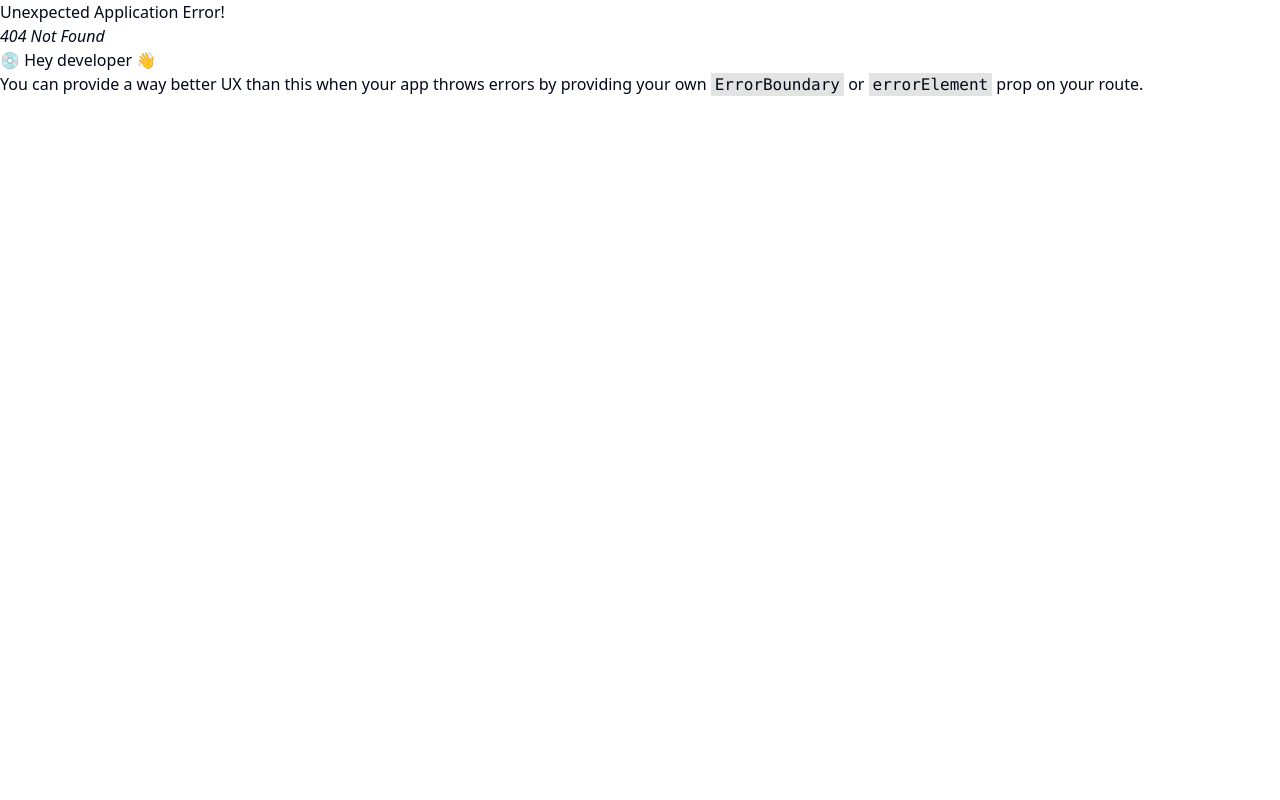
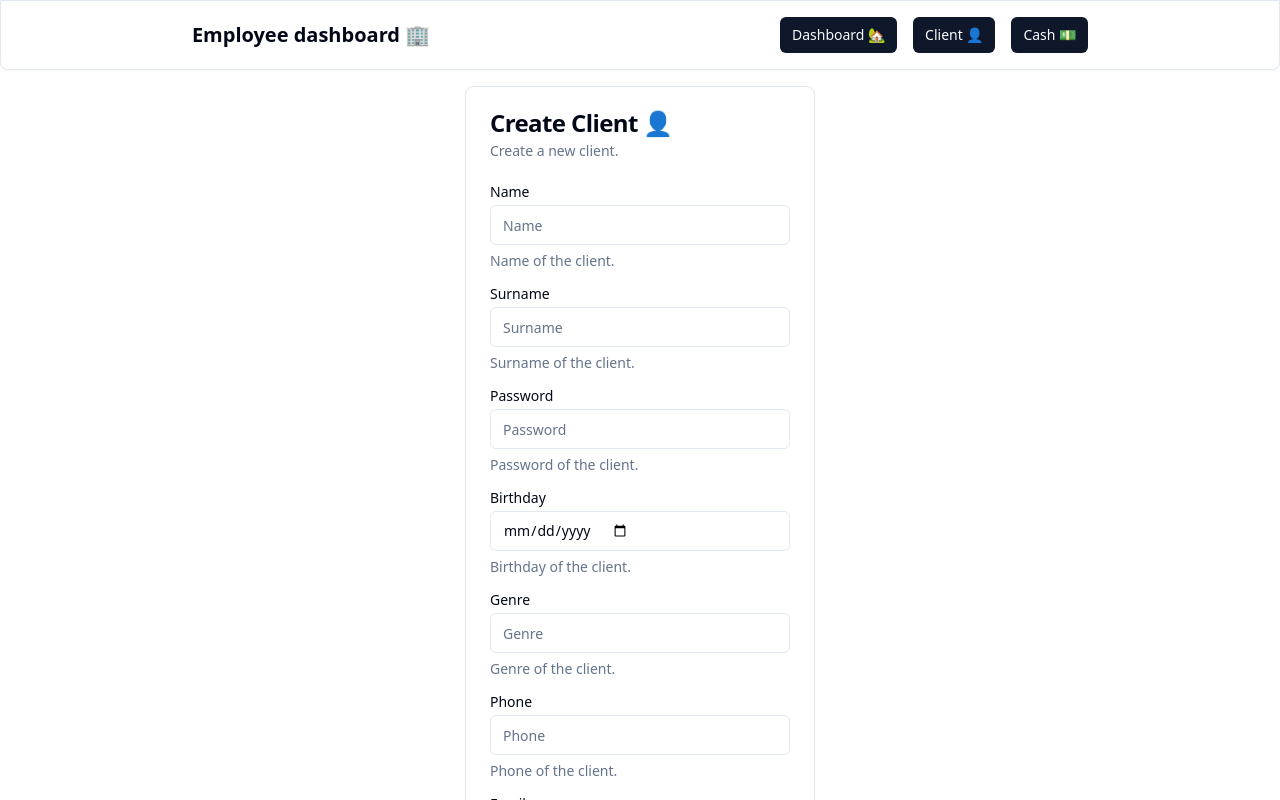
Before and after one commit to chamale-rac/fraud-detection, a React (Vite) app in the folder web/: page /employee/client in a window 1280 px wide. Before the commit this address had no page. Shown: the top 800 px of the page. Built offline with nearby package versions, Linux system fonts and the light colour scheme.

Commit message:
dashboards

```diff
--- /dev/null
+++ b/web/src/pages/Admin.tsx
@@ -0,0 +1,26 @@
+import { Link, Outlet } from "react-router-dom"
+
+import { buttonVariants } from "@/components/ui/button"
+
+export default function Admin() {
+  return (
+    <article>
+      <header className="flex h-fit w-full justify-around p-[1rem] border-gray border shadow-sm rounded-br-lg rounded-bl-lg">
+        <h1 className="font-bold text-[1.25rem] my-auto">Admin dashboard 🪪</h1>
+        <ul className="flex gap-[1rem]">
+          <li>
+            <Link
+              to="dashboard"
+              className={buttonVariants({
+                size: "sm",
+              })}
+            >
+              Dashboard 🏡
+            </Link>
+          </li>
+        </ul>
+      </header>
+      <Outlet />
+    </article>
+  )
+}
--- /dev/null
+++ b/web/src/pages/Client.tsx
@@ -0,0 +1,48 @@
+import { Link, Outlet } from "react-router-dom"
+
+import { buttonVariants } from "@/components/ui/button"
+
+export default function Client() {
+  return (
+    <article>
+      <header className="flex h-fit w-full justify-around p-[1rem] border-gray border shadow-sm rounded-br-lg rounded-bl-lg">
+        <h1 className="font-bold text-[1.25rem] my-auto">
+          Client Dashboard 👤
+        </h1>
+        <ul className="flex gap-[1rem]">
+          <li>
+            <Link
+              to="dashboard"
+              className={buttonVariants({
+                size: "sm",
+              })}
+            >
+              Dashboard 🏡
+            </Link>
+          </li>
+          <li>
+            <Link
+              to="account"
+              className={buttonVariants({
+                size: "sm",
+              })}
+            >
+              Account 💳
+            </Link>
+          </li>
+          <li>
+            <Link
+              to="transaction"
+              className={buttonVariants({
+                size: "sm",
+              })}
+            >
+              Transaction 💸
+            </Link>
+          </li>
+        </ul>
+      </header>
+      <Outlet />
+    </article>
+  )
+}
--- a/web/src/pages/CreateClient.tsx
+++ b/web/src/pages/CreateClient.tsx
@@ -195,10 +195,10 @@ export default function CreateClient() {
   }
 
   return (
-    <article className="flex flex-row items-center justify-center min-h-screen">
+    <article className="flex flex-row items-center justify-center min-h-screen mt-[1rem]">
       <Card className="w-[350px]">
         <CardHeader>
-          <CardTitle>Create Client</CardTitle>
+          <CardTitle>Create Client 👤</CardTitle>
           <CardDescription>Create a new client.</CardDescription>
         </CardHeader>
         <CardContent>
--- /dev/null
+++ b/web/src/pages/Employee.tsx
@@ -0,0 +1,48 @@
+import { Link, Outlet } from "react-router-dom"
+
+import { buttonVariants } from "@/components/ui/button"
+
+export default function Employee() {
+  return (
+    <article>
+      <header className="flex h-fit w-full justify-around p-[1rem] border-gray border shadow-sm rounded-br-lg rounded-bl-lg">
+        <h1 className="font-bold text-[1.25rem] my-auto">
+          Employee dashboard 🏢
+        </h1>
+        <ul className="flex gap-[1rem]">
+          <li>
+            <Link
+              to="dashboard"
+              className={buttonVariants({
+                size: "sm",
+              })}
+            >
+              Dashboard 🏡
+            </Link>
+          </li>
+          <li>
+            <Link
+              to="client"
+              className={buttonVariants({
+                size: "sm",
+              })}
+            >
+              Client 👤
+            </Link>
+          </li>
+          <li>
+            <Link
+              to="cash"
+              className={buttonVariants({
+                size: "sm",
+              })}
+            >
+              Cash 💵
+            </Link>
+          </li>
+        </ul>
+      </header>
+      <Outlet />
+    </article>
+  )
+}
```
Also changed, not shown: web/src/main.tsx (+22 -18 lines).
